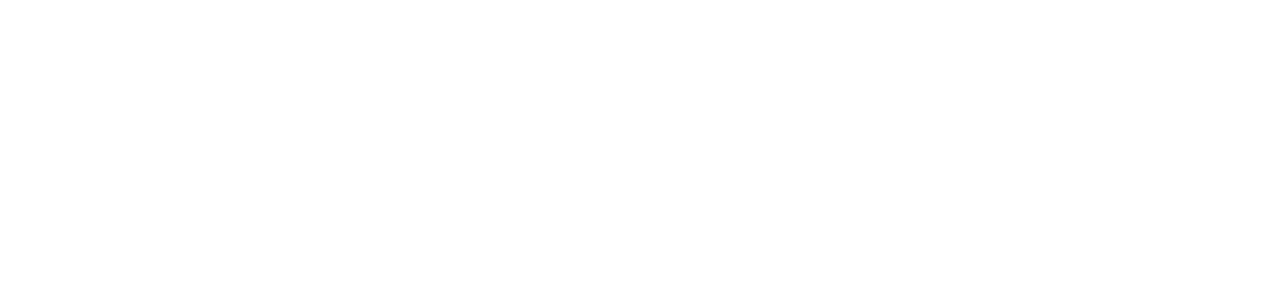
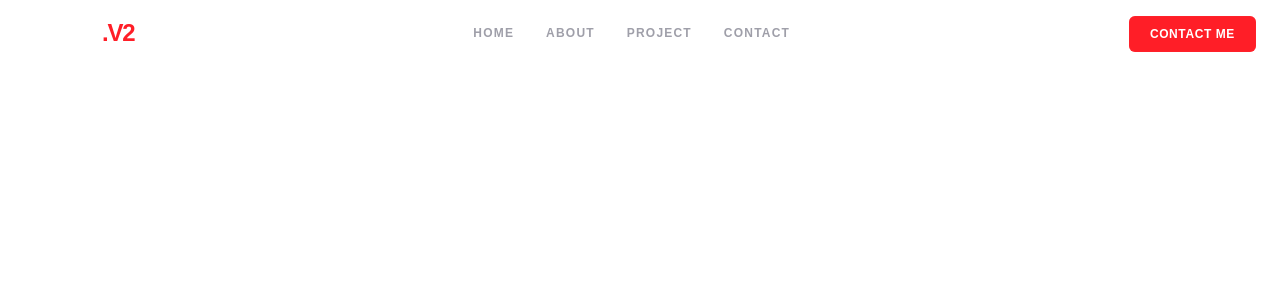
Before and after one commit to arthawansz/portofolio-v2.0, a Next.js app: page / in a window 1280 px wide. Shown: the top 300 px of the page. Built offline with nearby package versions, Linux system fonts and the light colour scheme.

Commit message:
feat: add navbar component

```diff
--- a/src/app/components/Navbar.jsx
+++ b/src/app/components/Navbar.jsx
@@ -6,7 +6,7 @@
 export default function Navbar() {
   const [scrolled, setScrolled] = useState(false);
 
-  // Efek transparan/blur saat di-scroll
+  // Efek transparan/blur pas layar di-scroll
   useEffect(() => {
     const handleScroll = () => {
       if (window.scrollY > 20) {
--- a/src/app/page.js
+++ b/src/app/page.js
@@ -1,9 +1,10 @@
-import Image from "next/image";
+import next from "next";
+import Navbar from "./components/Navbar.jsx";
 
 export default function Home() {
   return (
    <>
-
+   <Navbar/>
    </>
   );
 }
```
